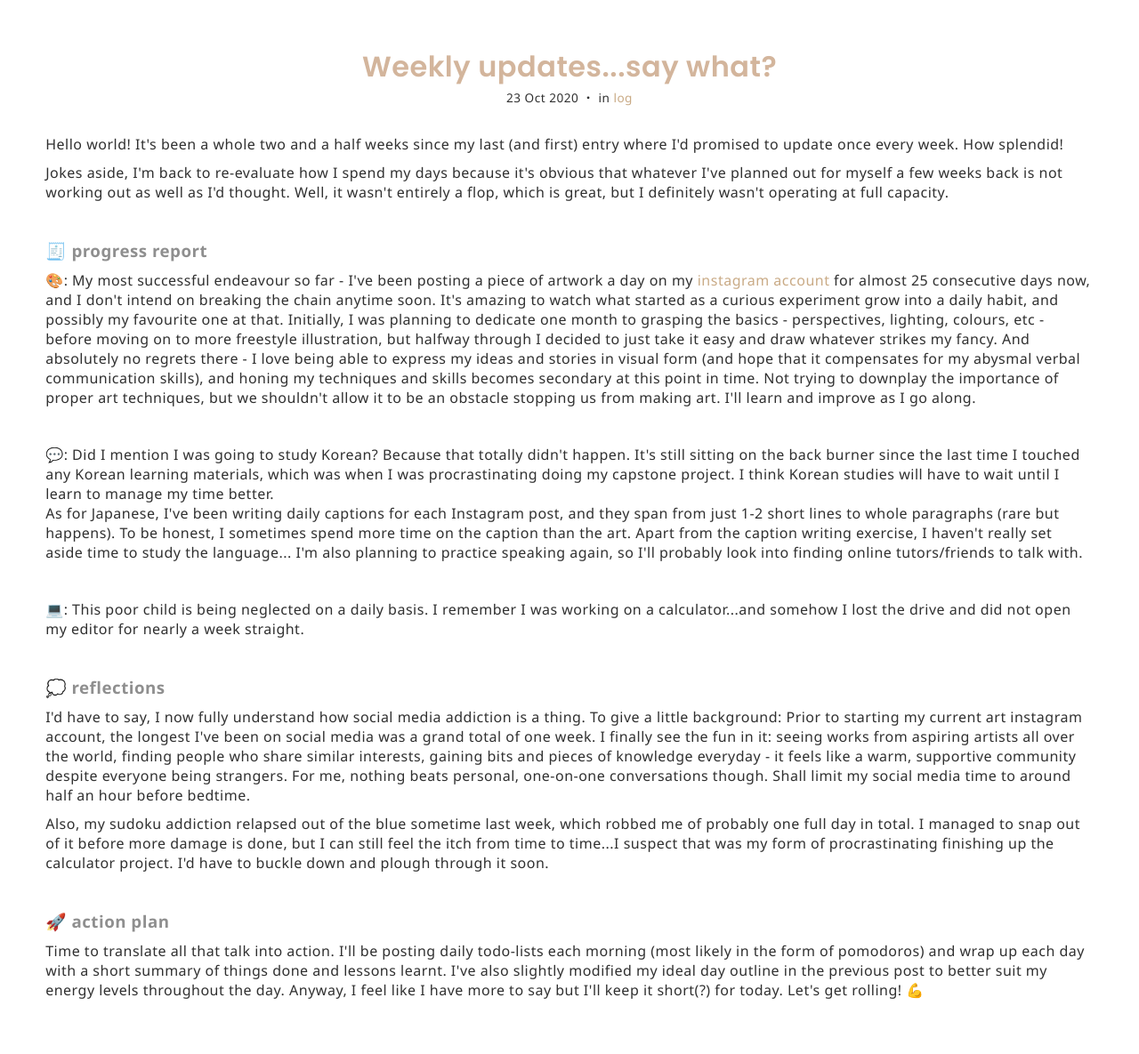
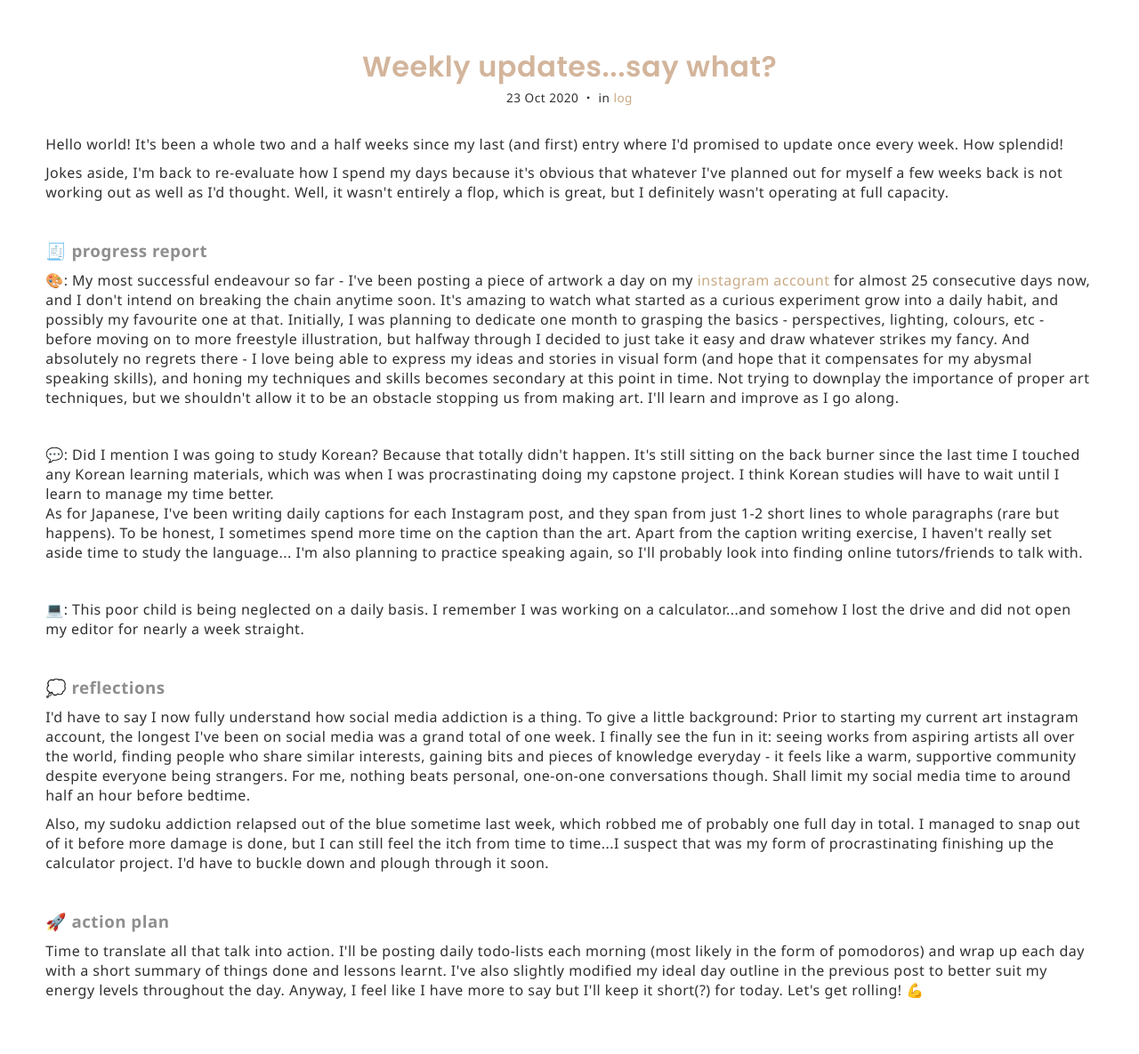
Before and after one commit to h-xuan/h-xuan.github.io, a Jekyll site: the page built from _posts/2020-10-23-update.md, in a window 1280 px wide. Shown: the whole page at 89% size. Built offline with Jekyll 4.4.1, drawn with Linux system fonts in a browser that asks for light colours.

Commit message:
updateee

```diff
--- a/_posts/2020-10-23-update.md
+++ b/_posts/2020-10-23-update.md
@@ -15,7 +15,7 @@ date: 2020-10-23 15:09:22 +0800
 <br>
 <h3>🧾 progress report</h3>
 <p>
-🎨: My most successful endeavour so far - I've been posting a piece of artwork a day on my <a href="https://instagram.com/hxlog" target="_blank">instagram account</a> for almost 25 consecutive days now, and I don't intend on breaking the chain anytime soon. It's amazing to watch what started as a curious experiment grow into a daily habit, and possibly my favourite one at that. Initially, I was planning to dedicate one month to grasping the basics - perspectives, lighting, colours, etc - before moving on to more freestyle illustration, but halfway through I decided to just take it easy and draw whatever strikes my fancy. And absolutely no regrets there - I love being able to express my ideas and stories in visual form (and hope that it compensates for my abysmal verbal communication skills), and honing my techniques and skills becomes secondary at this point in time. Not trying to downplay the importance of proper art techniques, but we shouldn't allow it to be an obstacle stopping us from making art. I'll learn and improve as I go along.
+🎨: My most successful endeavour so far - I've been posting a piece of artwork a day on my <a href="https://instagram.com/hxlog" target="_blank">instagram account</a> for almost 25 consecutive days now, and I don't intend on breaking the chain anytime soon. It's amazing to watch what started as a curious experiment grow into a daily habit, and possibly my favourite one at that. Initially, I was planning to dedicate one month to grasping the basics - perspectives, lighting, colours, etc - before moving on to more freestyle illustration, but halfway through I decided to just take it easy and draw whatever strikes my fancy. And absolutely no regrets there - I love being able to express my ideas and stories in visual form (and hope that it compensates for my abysmal speaking skills), and honing my techniques and skills becomes secondary at this point in time. Not trying to downplay the importance of proper art techniques, but we shouldn't allow it to be an obstacle stopping us from making art. I'll learn and improve as I go along.
 
 </p>
 <br>
@@ -33,7 +33,7 @@ As for Japanese, I've been writing daily captions for each Instagram post, and t
 <br>
 <h3>💭 reflections </h3>
 <p>
-I'd have to say, I now fully understand how social media addiction is a thing. To give a little background: Prior to starting my current art instagram account, the longest I've been on social media was a grand total of one week. I finally see the fun in it: seeing works from aspiring artists all over the world, finding people who share similar interests, gaining bits and pieces of knowledge everyday - it feels like a warm, supportive community despite everyone being strangers. For me, nothing beats personal, one-on-one conversations though. Shall limit my social media time to around half an hour before bedtime.
+I'd have to say I now fully understand how social media addiction is a thing. To give a little background: Prior to starting my current art instagram account, the longest I've been on social media was a grand total of one week. I finally see the fun in it: seeing works from aspiring artists all over the world, finding people who share similar interests, gaining bits and pieces of knowledge everyday - it feels like a warm, supportive community despite everyone being strangers. For me, nothing beats personal, one-on-one conversations though. Shall limit my social media time to around half an hour before bedtime.
 </p>
 <p>Also, my sudoku addiction relapsed out of the blue sometime last week, which robbed me of probably one full day in total. I managed to snap out of it before more damage is done, but I can still feel the itch from time to time...I suspect that was my form of procrastinating finishing up the calculator project. I'd have to buckle down and plough through it soon.
 
```
Also changed, not shown: _posts/2020-10-24-log.md (added, +24 -0 lines).
